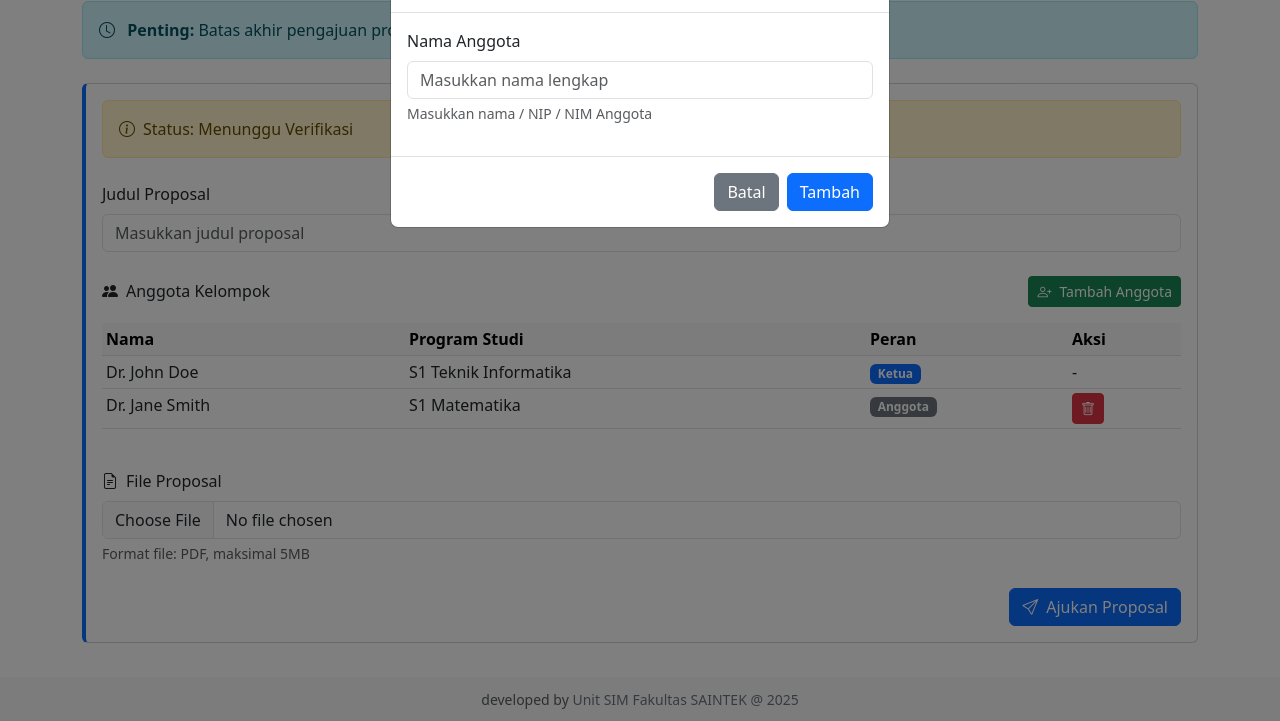
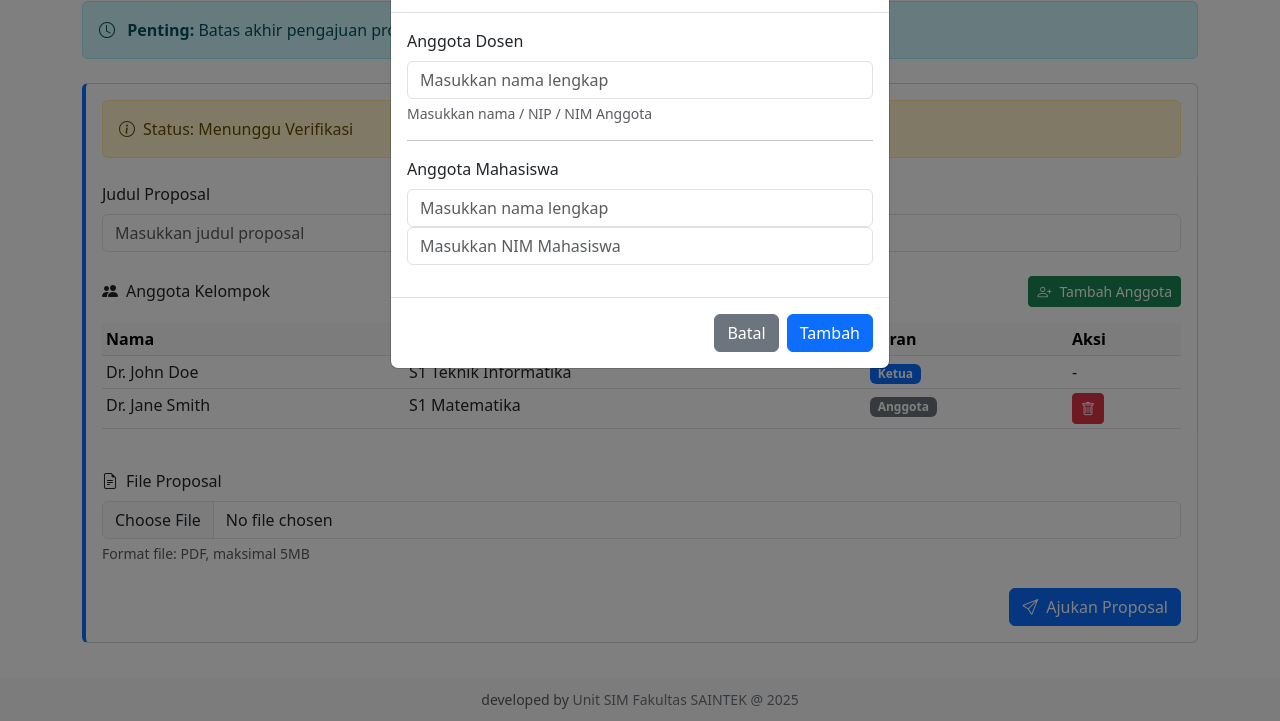
Before and after one commit to HalviRahman/simcdp, a plain HTML site: page dosen/proposal.html in a window 1280 px wide. Both pictures are taken after a click on the button "Tambah Anggota". Shown: the part 79-800 px from the top of the page. Drawn offline with nearby package versions, Linux system fonts and the light colour scheme.

Commit message:
add input anggota mahasiswa

```diff
--- a/dosen/proposal.html
+++ b/dosen/proposal.html
@@ -128,9 +128,16 @@
                 <div class="modal-body">
                     <form>
                         <div class="mb-3">
-                            <label class="form-label">Nama Anggota</label>
+                            <label class="form-label">Anggota Dosen</label>
                             <input type="text" class="form-control" placeholder="Masukkan nama lengkap" required>
                             <div class="form-text">Masukkan nama / NIP / NIM Anggota</div>
+                        </div>
+                        <hr>
+                        <div class="mb-3">
+                            <label class="form-label">Anggota Mahasiswa</label>
+                            <input type="text" class="form-control" placeholder="Masukkan nama lengkap" required>
+                            <input type="number" class="form-control" placeholder="Masukkan NIM Mahasiswa" required>
+
                         </div>
                     </form>
                 </div>
```
